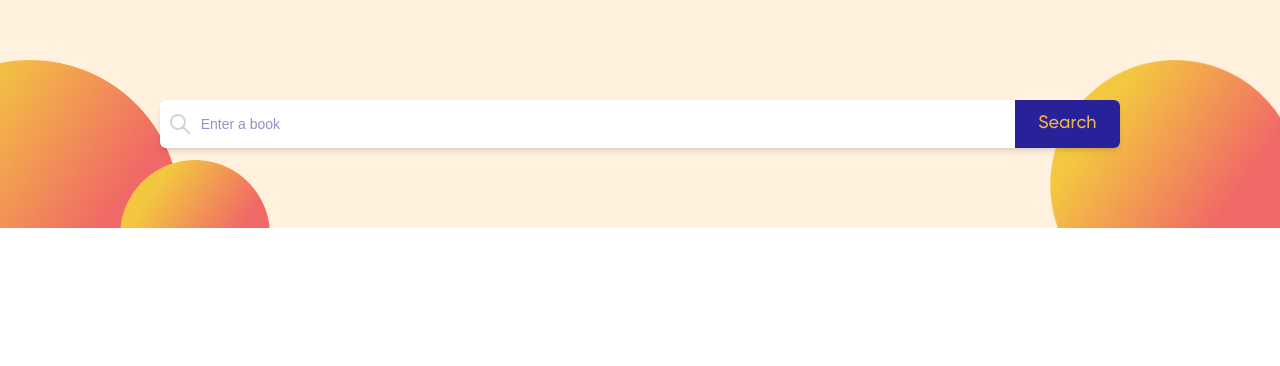
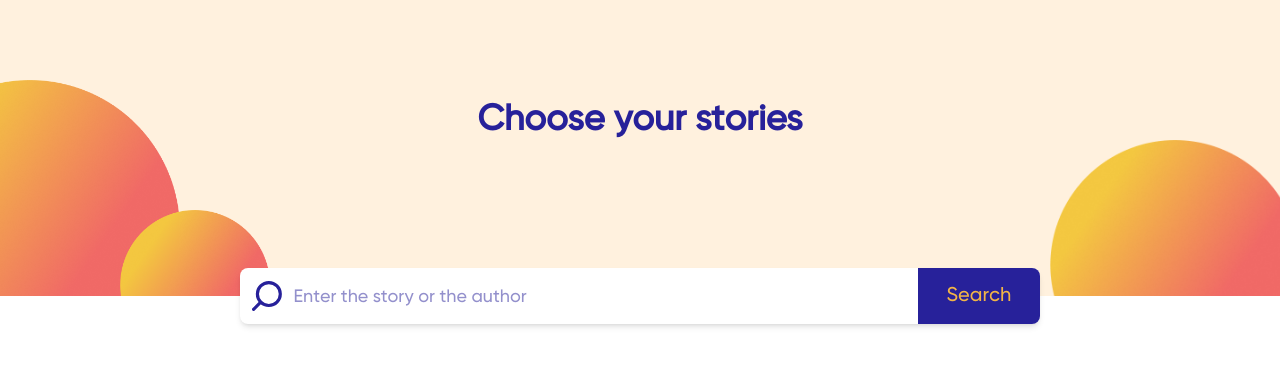
Before and after one commit to lob23/VirtualLibrary2, a Next.js app in the folder app/: page /pages/search in a window 1280 px wide. Shown: the part 140-506 px from the top of the page. Built offline with nearby package versions, Linux system fonts and the light colour scheme.

Commit message:
Update search_form.js

```diff
--- a/app/src/app/pages/search/search_form.js
+++ b/app/src/app/pages/search/search_form.js
@@ -16,46 +16,52 @@ export default function search_form() {
   return (
     <>
       <div class="relative w-screen h-screen bg-cream overflow-y-auto">
-        <div class="relative z-40 mx-40 ml-40 mr-40 mt-60 mb-20 rounded-md flex items-center h-12 rounded-lg bg-white overflow-hidden shadow-md shadow-blue-500/50">
-              <div class="grid place-items-center h-full w-12 text-gray-300">
-                  <svg xmlns="http://www.w3.org/2000/svg" class="h-6 w-6" fill="none" viewBox="0 0 24 24" stroke="currentColor">
-                  <path stroke-linecap="round" stroke-linejoin="round" stroke-width="2" d="M21 21l-6-6m2-5a7 7 0 11-14 0 7 7 0 0114 0z" />
-                  </svg>
+        <h1 className="static font-Gilroy_md text-blue text-4xl text-center mx-40 ml-40 mr-40 mt-60 mb-30 pb-5">
+        Choose your stories
+        </h1>
+        <div class="relative z-40 mx-60 mt-20 flex items-center -bottom-7 h-14 rounded-lg bg-white overflow-hidden shadow-md shadow-blue-500/50">
+              <div class="grid place-items-center h-full w-12 text-gray-300 p-2">
+                <svg width="30" height="30" viewBox="0 0 38 38" fill="none" xmlns="http://www.w3.org/2000/svg">
+                <g id="Group 1937">
+                <path id="Stroke 455" d="M1.99965 35.854L11.0273 26.8263" stroke="#27219A" stroke-width="4" stroke-linecap="round" stroke-linejoin="round"/>
+                <path id="Stroke 456" fill-rule="evenodd" clip-rule="evenodd" d="M21.3447 2C13.331 2 6.83593 8.4951 6.83593 16.5088C6.83593 24.5225 13.331 31.0176 21.3447 31.0176C29.3584 31.0176 35.8535 24.5225 35.8535 16.5088C35.8535 8.4951 29.3584 2 21.3447 2V2Z" stroke="#27219A" stroke-width="4" stroke-linecap="round" stroke-linejoin="round"/>
+                </g>
+                </svg>
               </div>
 
               <input
-              class="h-full w-full text-sm text-gray-700 border-0 focus:border-0 shadow-none py-20 placeholder:text-blue placeholder:text-opacity-50"
+              class="h-full w-full text-lg text-gray-700 border-0 focus:border-0 shadow-none py-20 placeholder:text-blue placeholder:text-opacity-50 placeholder:font-Gilroy_md"
               type="text"
               id="search"
-              placeholder="Enter a book" />
+              placeholder="Enter the story or the author" />
               <button
-              class=" w-[120px] my-5 bg-blue p-3 border-none shadow-none text-yellow text-lg font-Gilroy_md"
+              class="relative w-[150px] h-full my-5 bg-blue p-3 border-none shadow-none text-yellow text-xl font-Gilroy_md"
               type="submit">
               Search
               </button>
           </div>
 
           <div class="z-10">
-            <div class="absolute top-[200px] -right-[20px]  w-[250px] h-[250px]">
+            <div class="absolute top-[280px] -right-[20px]  w-[250px] h-[250px]">
                 <img
                   class="object-contain w-full h-full  "
                   src="/image/reg_cir.png"
                 ></img>
               </div>
-            <div class="absolute top-[200px] left-[-120px]  w-[300px] h-[300px]">
+            <div class="absolute top-[220px] left-[-120px]  w-[300px] h-[300px]">
                 <img
                   class="object-contain w-full h-full "
                   src="/image/reg_cir.png"
                 ></img>
               </div>
-            <div class="absolute top-[300px] left-[120px]  w-[150px] h-[150px]">
+            <div class="absolute top-[350px] left-[120px]  w-[150px] h-[150px]">
                 <img
                   class="object-contain w-full h-full "
                   src="/image/reg_cir.png"
               ></img>
             </div>
-            <div class="relative w-screen h-[2000px] bg-white"></div>
           </div>
+          <div class="relative w-screen h-[2000px] bg-white"></div>
           <div>
             <_footer/>
       </div>
```
